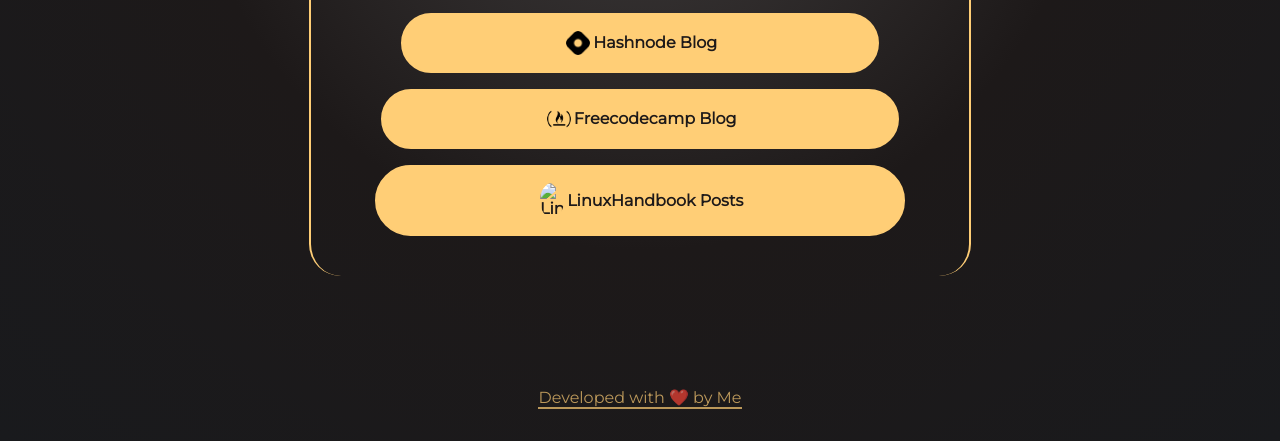
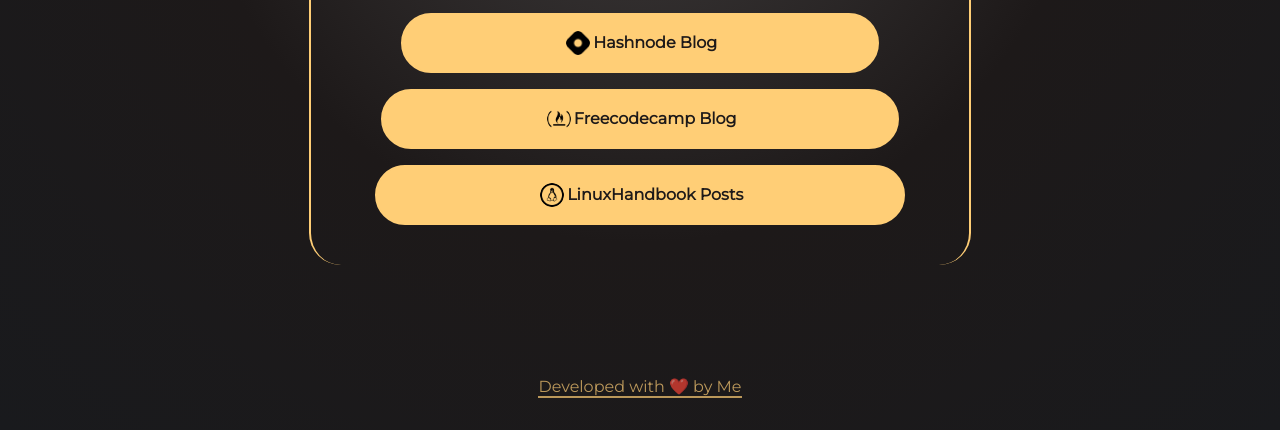
Before and after one commit to prakhartiwari0/links, a plain HTML site: page index.html in a window 1280 px wide. Shown: the part 848-1289 px from the top of the page. Drawn offline with nearby package versions, Linux system fonts and the light colour scheme.

Commit message:
Add icon for linuxhandbook

```diff
--- a/index.html
+++ b/index.html
@@ -65,7 +65,7 @@
                 <li class="list-item"><a href="https://blog.heyprakhar.xyz/" target="_blank"><img src="media/hashnode.png" alt="Blog">Hashnode Blog</a></li>
                 <li class="list-item"><a href="https://www.freecodecamp.org/news/author/prakhartiwari0/" target="_blank"><img src="media/freecodecamp.png" alt="Freecodecamp">Freecodecamp Blog</a></li>
 
-                <li class="list-item"><a href="https://linuxhandbook.com/author/prakhar/" target="_blank"><img src="" alt="LinuxHandbook">LinuxHandbook Posts</a></li>
+                <li class="list-item"><a href="https://linuxhandbook.com/author/prakhar/" target="_blank"><img src="media/linuxhandbook.png" alt="LinuxHandbook">LinuxHandbook Posts</a></li>
                 <!-- <li class="list-item Download-Button"><a href="media/Prakhar Tiwari Social Card.png" Download><img src="media/download_icon.png" alt="Showwcase">Download my Social Card</a></li> -->
             </ul>
         </div>
```
